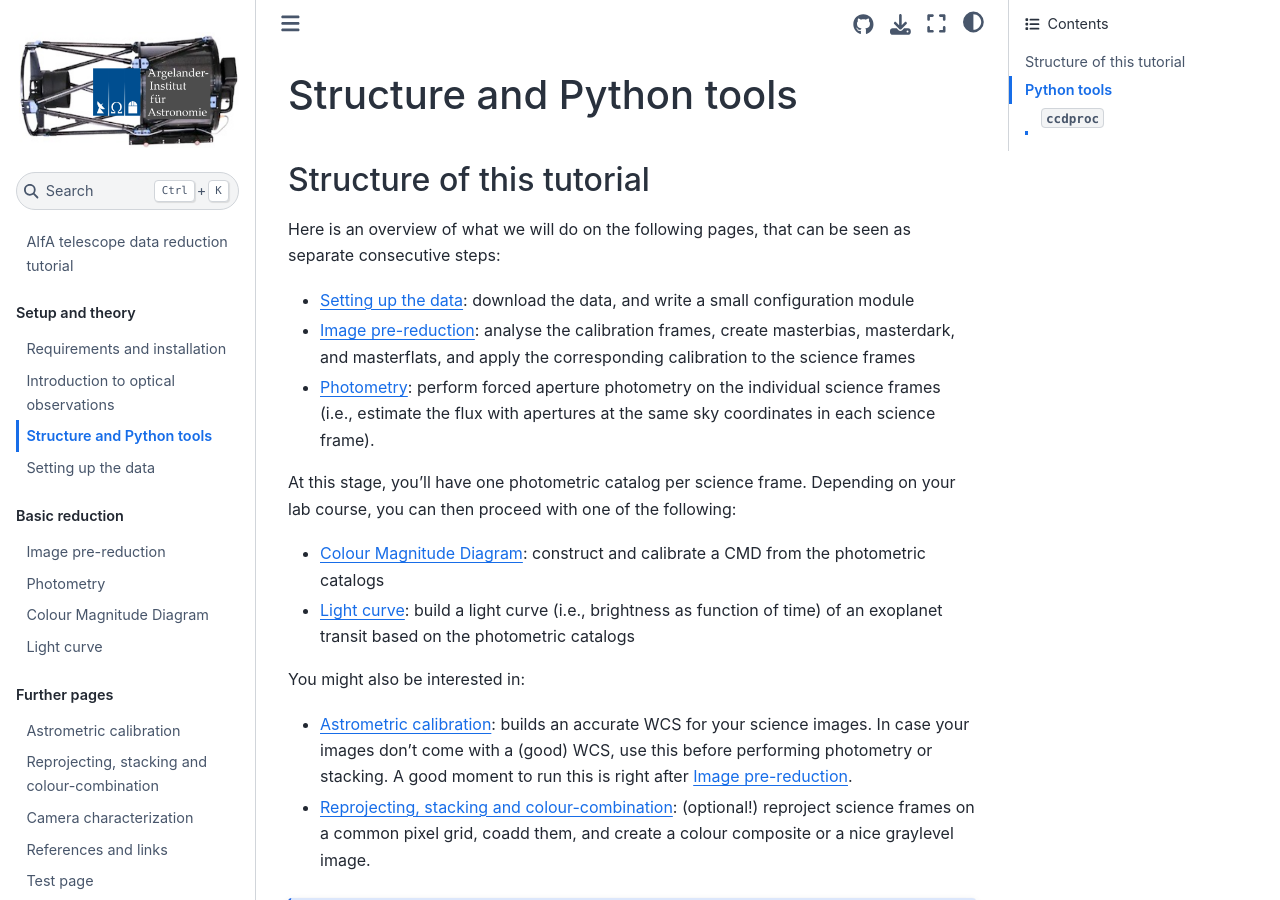
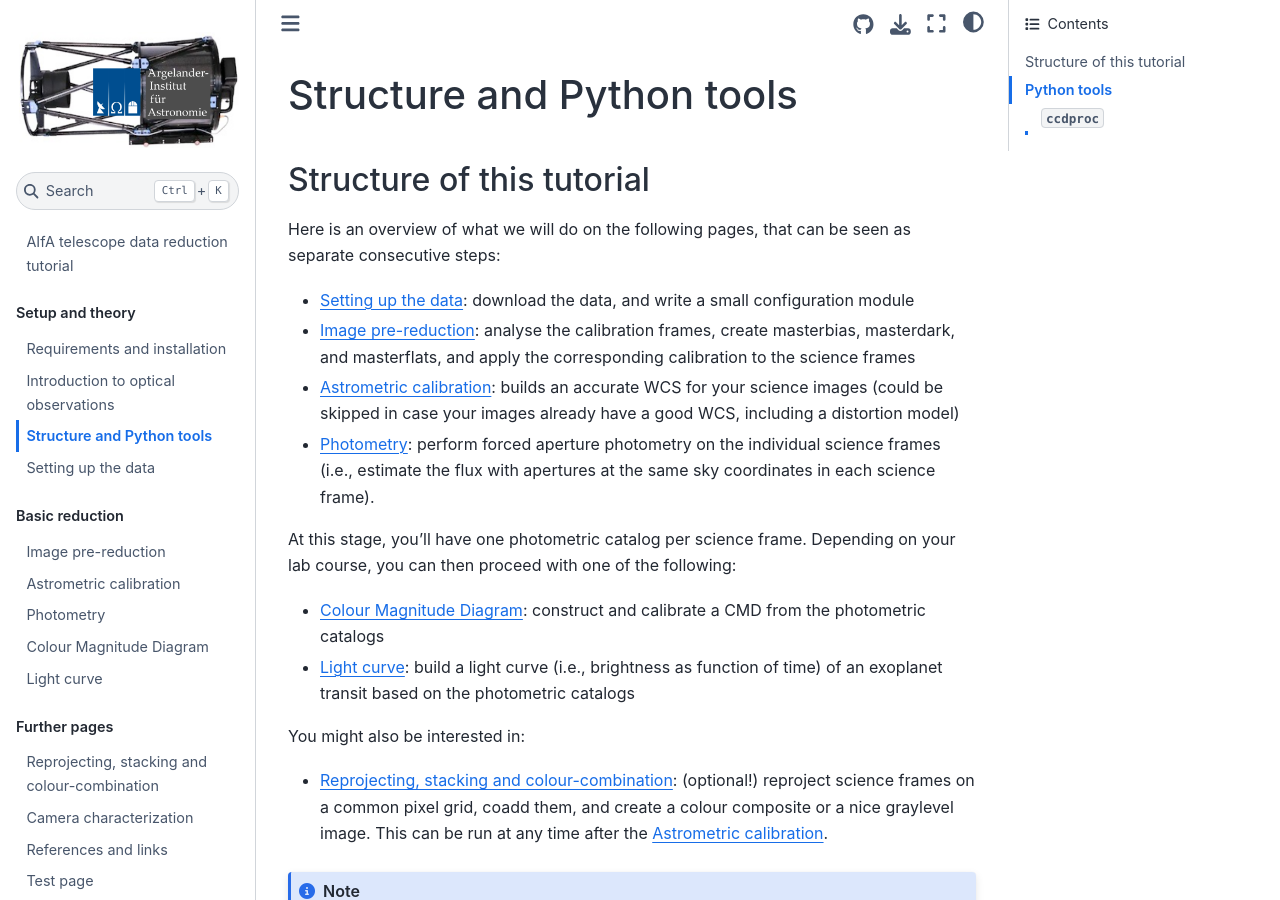
Before and after one commit to aifatelescope/datared, a Jupyter Book: the page built from book/overview-pythontools.md, in a window 1280 px wide and 900 px high. Built offline with Jupyter Book 1.0.4 settings and Sphinx 7.4.7 and the Sphinx Book theme 1.1.4, drawn with Linux system fonts in a browser that asks for light colours.

Commit message:
Rearranging astrometry inside the basic prered, minor text work

````diff
--- a/book/_toc.yml
+++ b/book/_toc.yml
@@ -13,12 +13,12 @@ parts:
   - caption: Basic reduction
     chapters:
     - file: pre-red
+    - file: astrometry
     - file: photometry
     - file: CMD
     - file: lightcurve
   - caption: Further pages
     chapters:
-    - file: astrometry
     - file: stack
     - file: camera-charact
     - file: more
--- a/book/overview-pythontools.md
+++ b/book/overview-pythontools.md
@@ -6,6 +6,7 @@ Here is an overview of what we will do on the following pages, that can be seen
 
  * [](./data.md): download the data, and write a small configuration module
  * [](./pre-red.ipynb): analyse the calibration frames, create masterbias, masterdark, and masterflats, and apply the corresponding calibration to the science frames
+ * [](./astrometry.ipynb): builds an accurate WCS for your science images (could be skipped in case your images already have a good WCS, including a distortion model)
  * [](./photometry.ipynb): perform forced aperture photometry on the individual science frames (i.e., estimate the flux with apertures at the same sky coordinates in each science frame).
 
 At this stage, you'll have one photometric catalog per science frame. Depending on your lab course, you can then proceed with one of the following:
@@ -15,8 +16,7 @@ At this stage, you'll have one photometric catalog per science frame. Depending
 
 
 You might also be interested in:
- * [](./astrometry.ipynb): builds an accurate WCS for your science images. In case your images don't come with a (good) WCS, use this before performing photometry or stacking. A good moment to run this is right after [](./pre-red.ipynb).
- * [](./stack.ipynb): (optional!) reproject science frames on a common pixel grid, coadd them, and create a colour composite or a nice graylevel image.
+  * [](./stack.ipynb): (optional!) reproject science frames on a common pixel grid, coadd them, and create a colour composite or a nice graylevel image. This can be run at any time after the [](./astrometry.ipynb).
 
 
 ```{note}
````
Also changed, not shown: book/CMD.ipynb, book/astrometry.ipynb.
